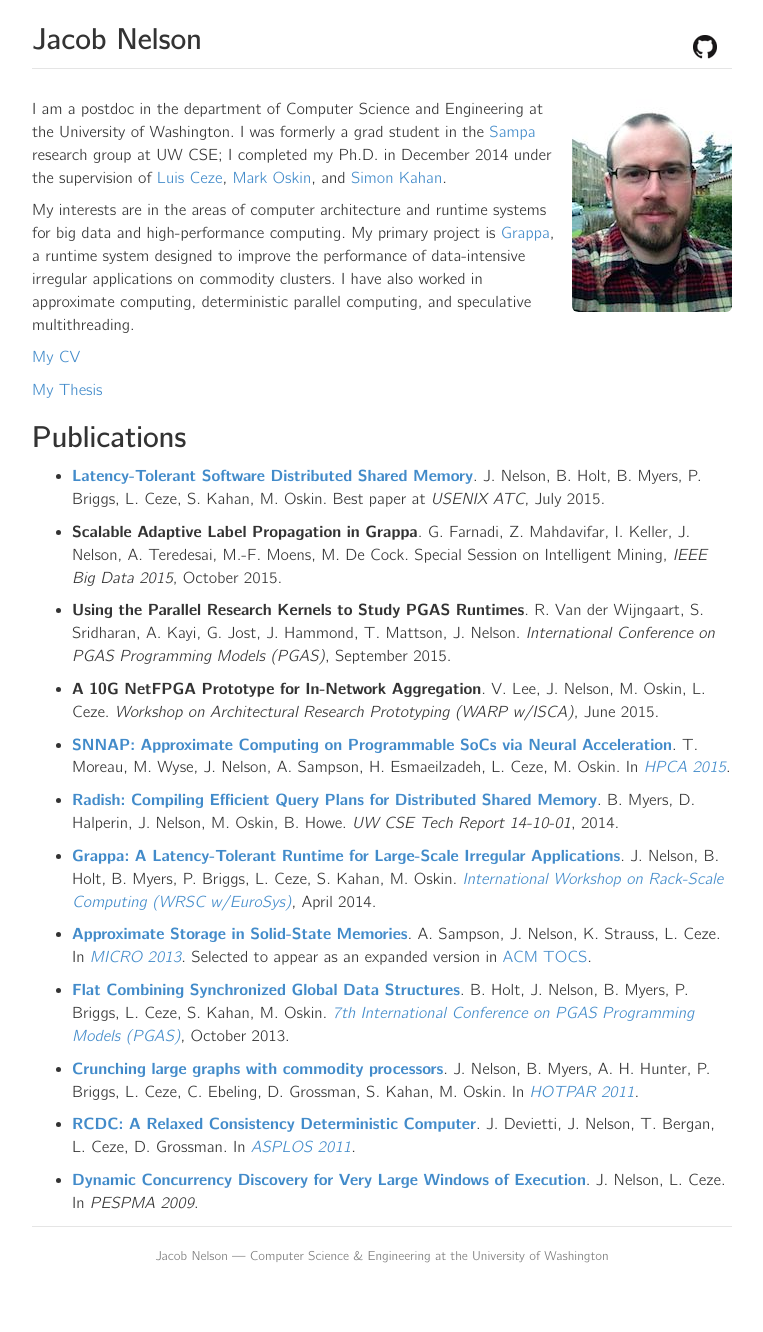
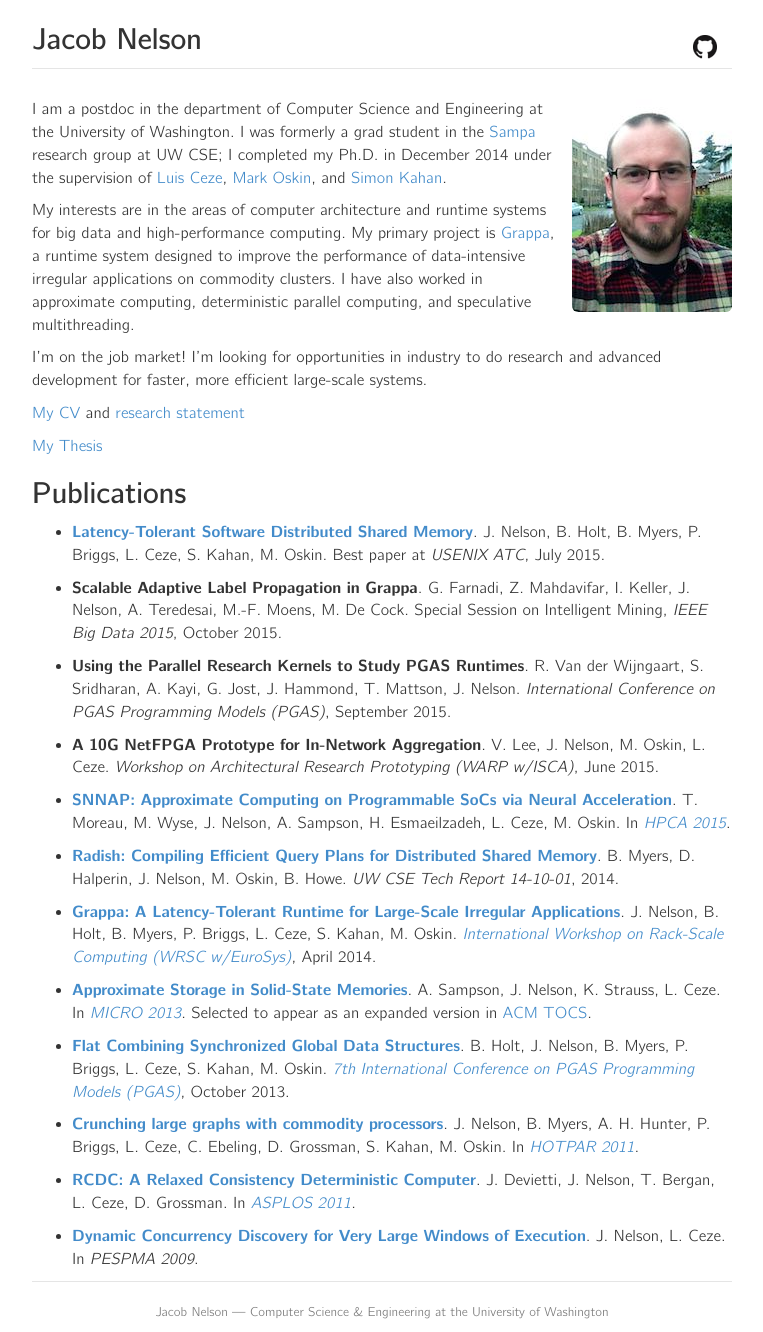
Before and after one commit to nelsonje/nelsonje.github.io, a Jekyll site: the page built from index.md, in a window 1280 px wide. Shown: the whole page, without its empty margins (258-1021 px from the left). Built offline with Jekyll 4.4.1, drawn with Linux system fonts in a browser that asks for light colours; nearby versions of some CDN libraries; Markdown is read by kramdown in place of the engine named in the settings; before the commit the page ends 1277 px from its top, so only the background shows below that.

Commit message:
add research statement

```diff
--- a/index.md
+++ b/index.md
@@ -14,7 +14,9 @@ I am a postdoc in the department of Computer Science and Engineering at the Univ
 
 My interests are in the areas of computer architecture and runtime systems for big data and high-performance computing. My primary project is [Grappa](http://grappa.io), a runtime system designed to improve the performance of data-intensive irregular applications on commodity clusters. I have also worked in approximate computing, deterministic parallel computing, and speculative multithreading.
 
-[My CV](pubs/jacob-nelson-cv.pdf)
+I'm on the job market! I'm looking for opportunities in industry to do research and advanced development for faster, more efficient large-scale systems.
+
+[My CV](pubs/jacob-nelson-cv.pdf) and [research statement](pubs/jacob-nelson-research-statement.pdf)
 
 [My Thesis](pubs/jacob-nelson-thesis.pdf)
 
```
Also changed, not shown: 2 other files.
